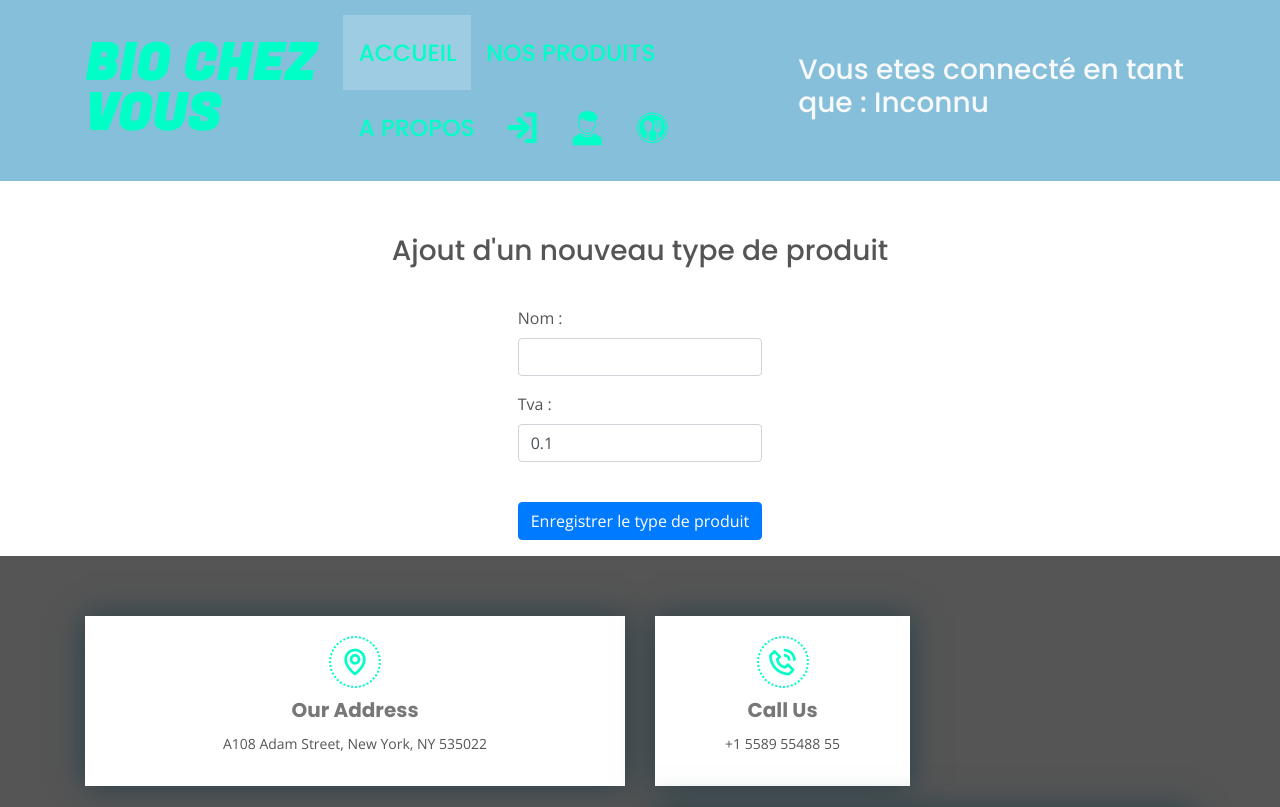
After one commit to Baptistex/DUT_p202003, a Django app: page /nouveautype in a window 1280 px wide. The commit adds this page. Shown: the top 807 px of the page. Run offline with Django 3.2, Linux system fonts and the light colour scheme; some libraries are stand-ins or nearby versions.

Commit message:
Permet a l'admin d'ajouter un type produit

```diff
--- a/biochezvous/espace_perso/templates/espace_perso/commandeProd.html
+++ b/biochezvous/espace_perso/templates/espace_perso/commandeProd.html
@@ -10,6 +10,7 @@
             <th>Identifiant</th>
             <th>quantite</th>
             <th>Produit</th>
+            <th>commande prête</th>
          </tr>
     </thead>
     {% for com in comlist %}
--- a/biochezvous/produit/forms.py
+++ b/biochezvous/produit/forms.py
@@ -79,3 +79,12 @@ class CategorieForm(ModelForm):
     class Meta:
         model=Categorie
         fields = ['nom','typeProduit']
+
+
+class TypeProduitForm(ModelForm):
+    nom=forms.CharField(widget=forms.TextInput(attrs={'class': 'form-control col-md-12 '}))
+    tva=forms.CharField(initial='0.1',widget=forms.TextInput(attrs={'class': 'form-control col-md-12 '}))
+
+    class Meta:
+        model=TypeProduit
+        fields = ['nom','tva']
--- /dev/null
+++ b/biochezvous/produit/templates/produit/ajout_typeProduit.html
@@ -0,0 +1,25 @@
+{% extends "produit/base.html" %}
+
+{% block title %}Ajout d'un type de produit{% endblock %}
+
+{% block content %}
+<br>
+<div class="container-fluid">
+
+    <div id="espacePersoTitle" class="section-title" data-aos="fade-in" data-aos-delay="100">
+        <h3>Ajout d'un nouveau type de produit</h3>
+    </div>
+    <div class="row d-flex justify-content-center">
+        <div class="d-flex justify-content-center">
+            <div class="form-group">
+                <form method="post">
+                    {% csrf_token %}
+                    {{ form.as_p }}
+                    <br>
+                    <button class="btn btn-primary" type="submit">Enregistrer le type de produit</button>
+                </form>
+            </div>
+        </div>
+    </div>
+</div>
+{% endblock %}
--- a/biochezvous/produit/urls.py
+++ b/biochezvous/produit/urls.py
@@ -22,5 +22,8 @@ urlpatterns = [
 
     path('update_image_priorite', views.update_image_priorite, name='update_image_priorite'),
     path('produit/<int:id>/', views.deleteOneProd, name='deleteOneProd'),
-     path('produit/<int:id>/', views.ajout_prod_image, name='imageProd'),
+    path('produit/<int:id>/', views.ajout_prod_image, name='imageProd'),
+
+    path('nouveautype',views.addType, name='ajout_type'),
+
 ]
--- a/biochezvous/produit/views.py
+++ b/biochezvous/produit/views.py
@@ -4,7 +4,7 @@ from django.template import loader
 from .models import TypeProduit, Produit, Image, Panier
 from espace_perso.forms import FormSelectionQuantite
 from espace_perso.models import Personne, Producteur, Adresse, Preference
-from .forms import ProduitForm, ImageForm, CategorieForm
+from .forms import ProduitForm, ImageForm, CategorieForm,TypeProduitForm
 from espace_perso.utils import great_circle_vec
 from django.template.loader import render_to_string
 from django.contrib.auth.decorators import permission_required
@@ -322,3 +322,15 @@ def ajout_preference(request, produit):
         return redirect('/connexion')
 
     return HttpResponseRedirect('/produits')
+
+def addType(request):
+    if request.method == 'POST':
+        form = TypeProduitForm(request.POST, request.FILES)
+        if form.is_valid():
+            instance = form.save(commit=False)
+            instance.save()
+            #TODO: changer la redirection
+            return redirect('espace_admin')
+    else:
+        form = TypeProduitForm()
+    return render(request, 'produit/ajout_typeProduit.html', {'form': form})
```
Also changed, not shown: biochezvous/espace_perso/views.py (line endings or trailing spaces).
